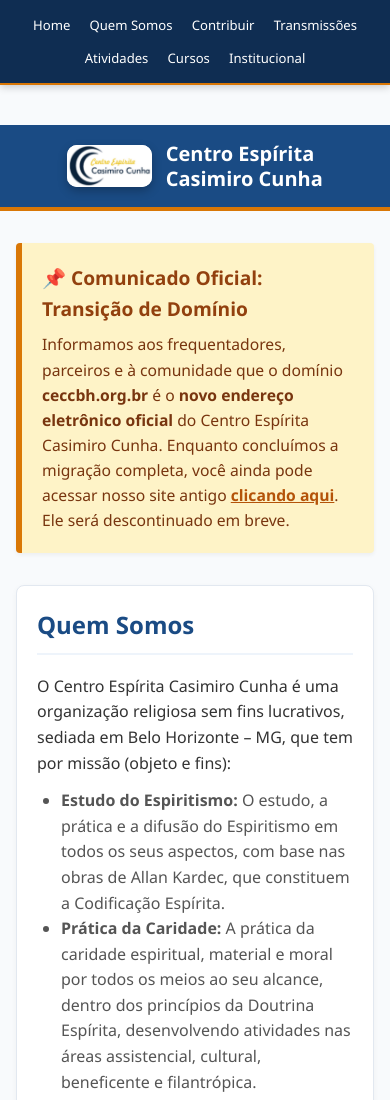
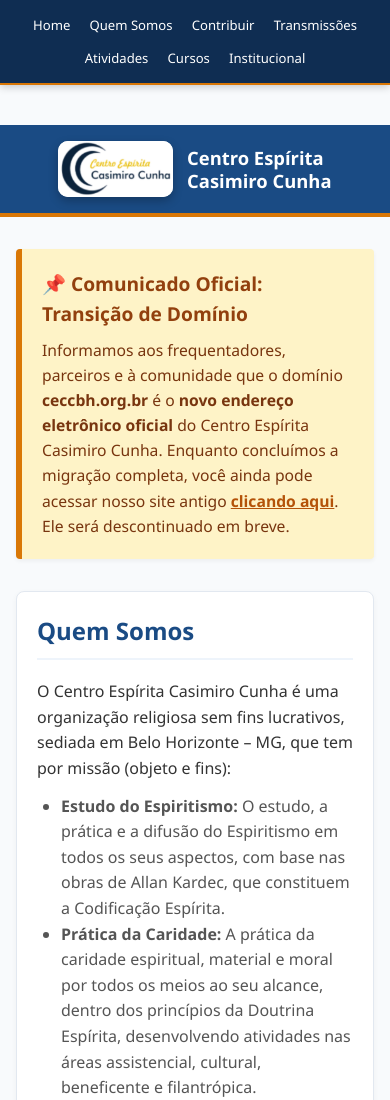
Before and after one commit to ceccbhorg-hash/site-ceccbh, a plain HTML site: page novo.html in a window 390 px wide. Shown: the top 1100 px of the page. Drawn offline with Linux system fonts and the light colour scheme.

Commit message:
Update style-novo.css

```diff
--- a/assets/style-novo.css
+++ b/assets/style-novo.css
@@ -437,16 +437,17 @@ footer p {
         padding: 0.2rem 0.35rem;
     }
     header {
-        padding: 1rem;
+        padding: 1rem 0.75rem;
     }
     .header-content {
         gap: 0.85rem;
     }
     .logo-container img {
-        width: 85px;
+        width: 115px;
     }
     header h1 {
-        font-size: 1.25rem;
+        font-size: 1.15rem;
+        line-height: 1.25;
         text-align: left;
     }
     .section {
```
